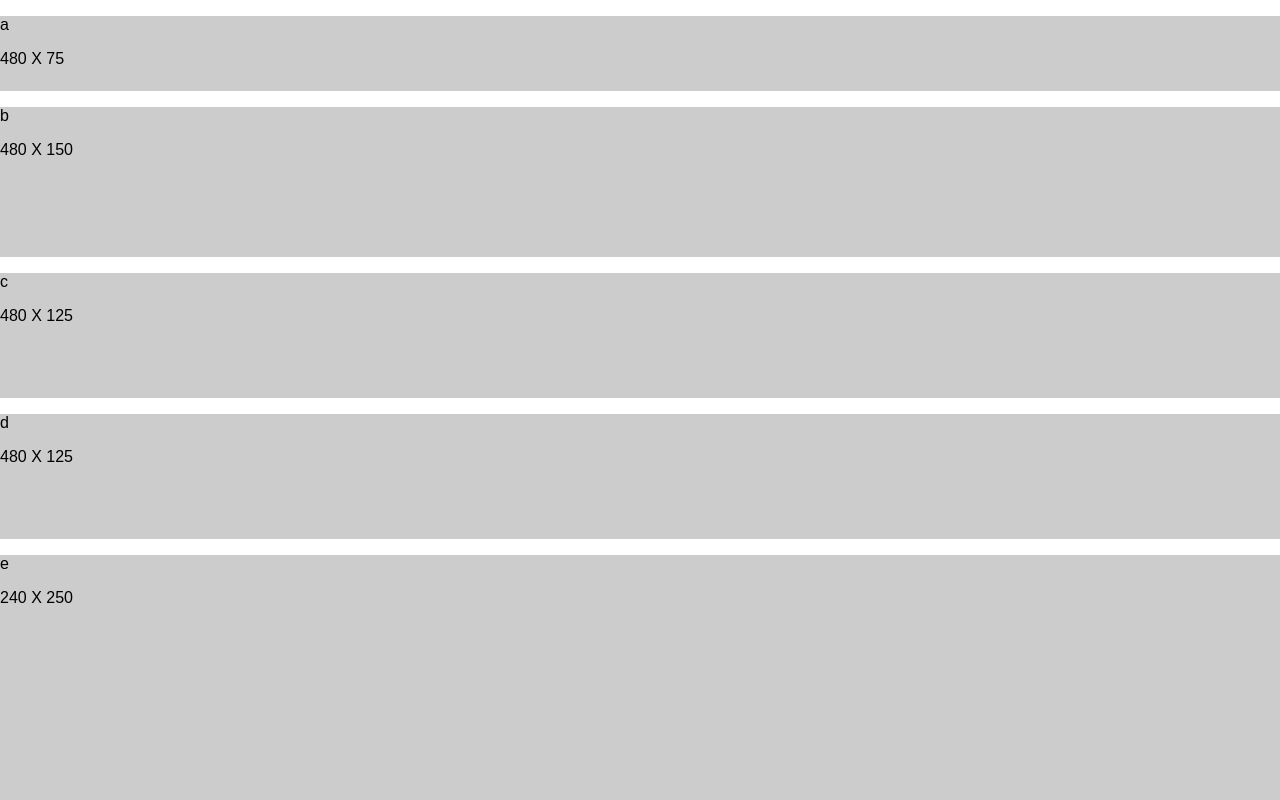
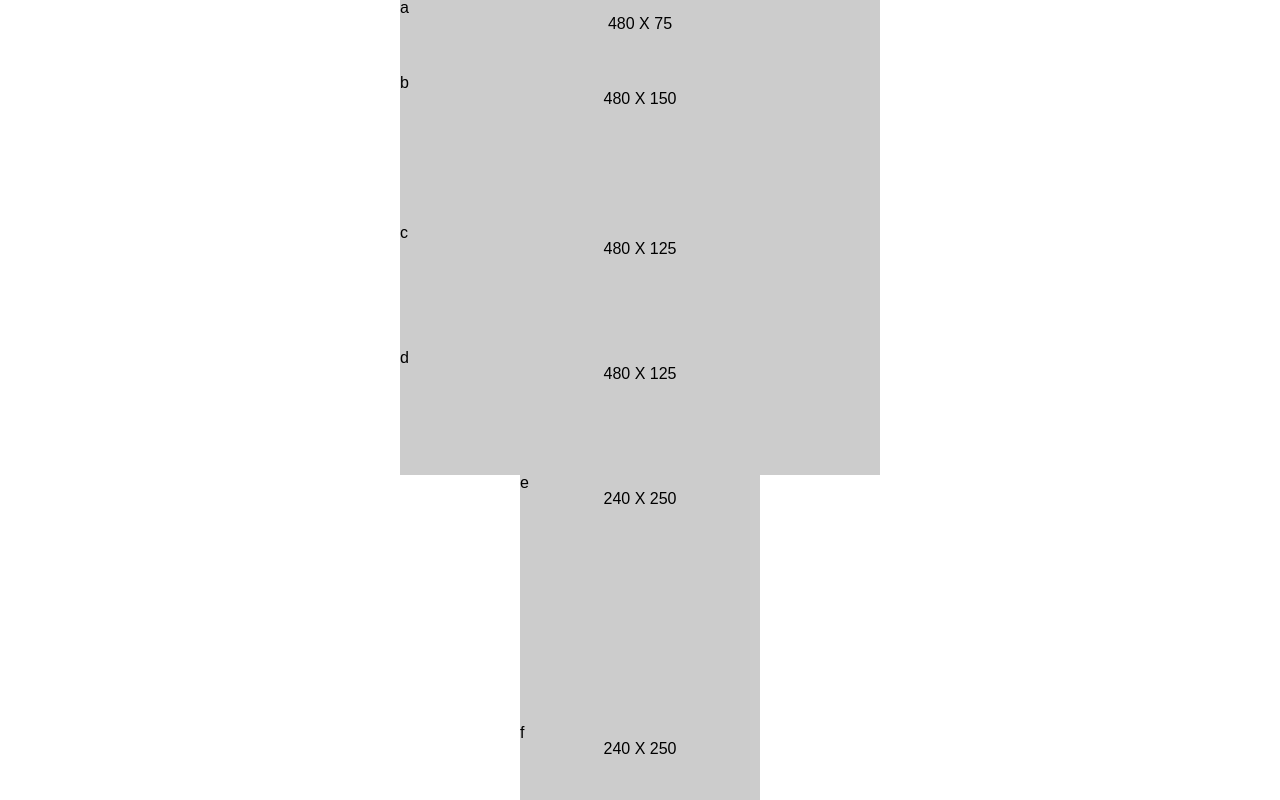
Before and after one commit to esa2/ui-challenge-1, a plain HTML site: page index.html in a window 1280 px wide. Shown: the top 800 px of the page. Drawn offline with Linux system fonts and the light colour scheme.

Commit message:
add width and css reset

```diff
--- a/index.html
+++ b/index.html
@@ -1,6 +1,7 @@
 <!DOCTYPE html>
 <html>
   <head>
+    <link href="reset.css" rel="stylesheet">
     <link href="styles.css" rel="stylesheet">
     <meta name="viewport" content="width=device-width, initial-scale=1">
     <title>UI challenge 01</title>
@@ -8,7 +9,7 @@
   <body>
     <header class = "boxa">
         <p class = "m-left">a</p>
-        <span>480 X 75</span>
+        <p class = "center">480 X 75</p>
     </header>
 
     <section>
--- /dev/null
+++ b/reset.css
@@ -0,0 +1,43 @@
+html, body, div, span, applet, object, iframe,
+h1, h2, h3, h4, h5, h6, p, blockquote, pre,
+a, abbr, acronym, address, big, cite, code,
+del, dfn, em, img, ins, kbd, q, s, samp,
+small, strike, strong, sub, sup, tt, var,
+b, u, i, center,
+dl, dt, dd, ol, ul, li,
+fieldset, form, label, legend,
+table, caption, tbody, tfoot, thead, tr, th, td,
+article, aside, canvas, details, embed,
+figure, figcaption, footer, header, hgroup,
+menu, nav, output, ruby, section, summary,
+time, mark, audio, video {
+	margin: 0;
+	padding: 0;
+	border: 0;
+	font-size: 100%;
+	font: inherit;
+	vertical-align: baseline;
+}
+/* HTML5 display-role reset for older browsers */
+article, aside, details, figcaption, figure,
+footer, header, hgroup, menu, nav, section {
+	display: block;
+}
+body {
+	line-height: 1;
+}
+ol, ul {
+	list-style: none;
+}
+blockquote, q {
+	quotes: none;
+}
+blockquote:before, blockquote:after,
+q:before, q:after {
+	content: '';
+	content: none;
+}
+table {
+	border-collapse: collapse;
+	border-spacing: 0;
+}
--- a/styles.css
+++ b/styles.css
@@ -1,4 +1,3 @@
-
 html {
     font-family: sans-serif;
   }
@@ -10,46 +9,68 @@ html {
   .boxa {
     background: #ccc;
     height: 75px;
+    width: 480px;
+    margin: 0 auto;
   }
 
   .boxb {
     background: #ccc;
     height: 150px;
+    width: 480px;
+    margin: 0 auto;
   }
 
   .boxc {
     background: #ccc;
     height: 125px;
+    width: 480px;
+    margin: 0 auto;
   }
 
   .boxd {
     background: #ccc;
     height: 125px;
+    width: 480px;
+    margin: 0 auto;
   }
 
   .boxe {
     background: #ccc;
     height: 250px;
+    width: 240px;
+    margin: 0 auto;
   }
 
   .boxf {
     background: #ccc;
     height: 250px;
+    width: 240px;
+    margin: 0 auto;
   }
 
   .boxg {
     background: #ccc;
     height: 250px;
+    width: 240px;
+    margin: 0 auto;
   }
 
   .boxh {
     background: #ccc;
     height: 250px;
+    width: 240px;
+    margin: 0 auto;
   }
 
   .boxi {
     background: #ccc;
     height: 75px;
+    width: 480px;
+    margin: 0 auto;
+  }
+
+  .center {
+      text-align: center;
   }
 
 
```
